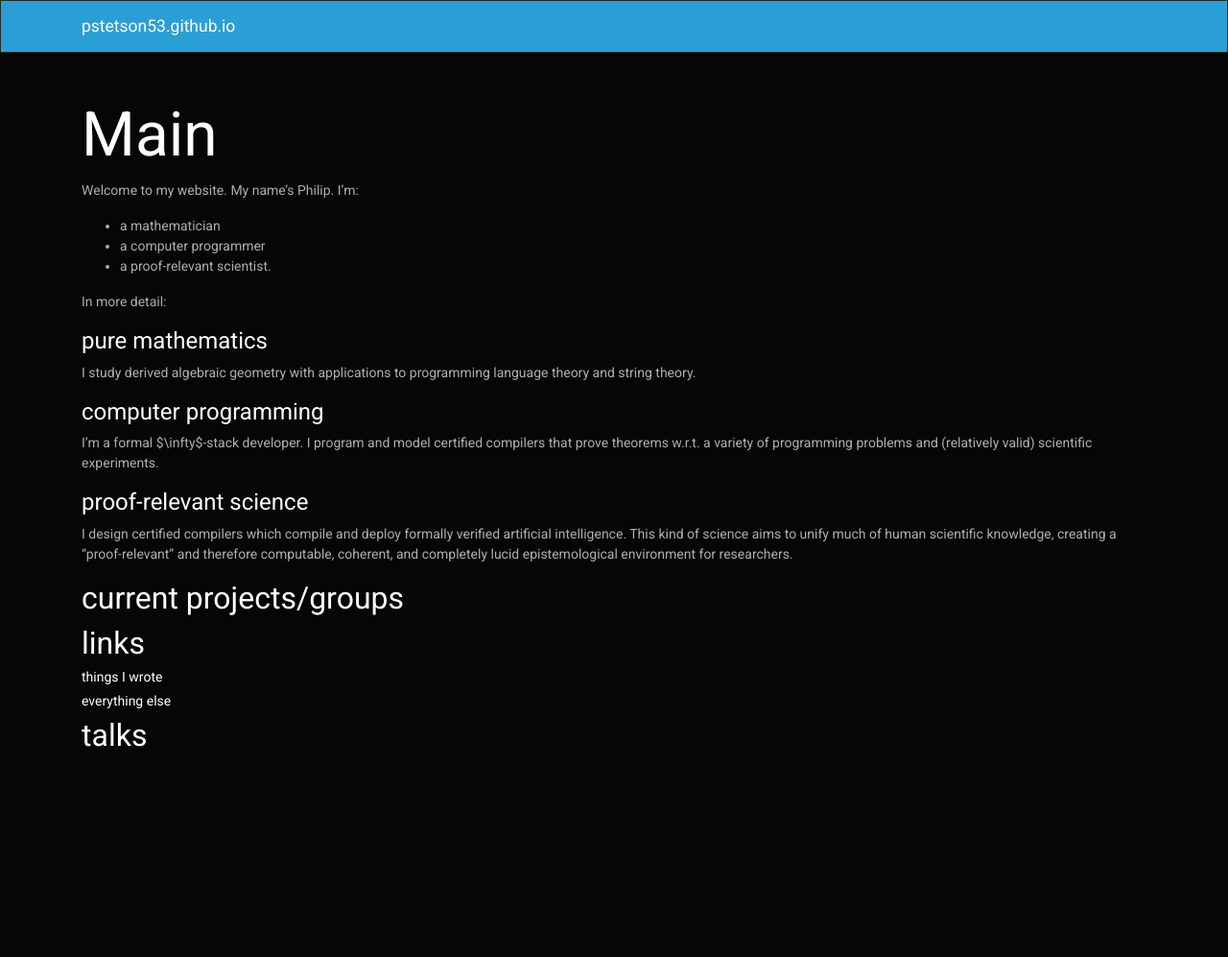
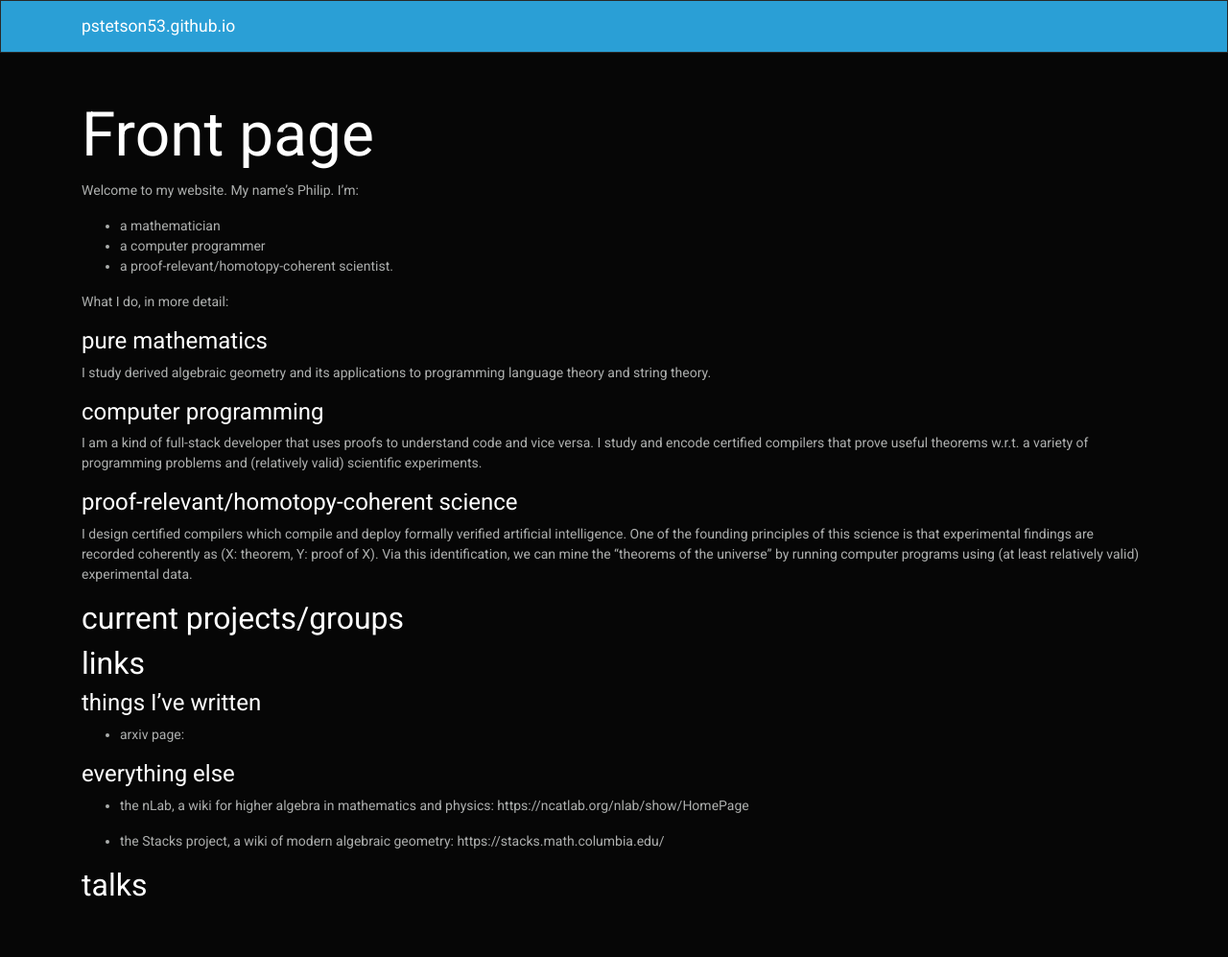
Before and after one commit to pstetson53/pstetson53.github.io, a Jekyll site: the page built from index.md, in a window 1280 px wide. Shown: the whole page at 96% size. Built offline with Jekyll 4.4.1, drawn with Linux system fonts in a browser that asks for light colours; before the commit the page ends 900 px from its top, so only the background shows below that.

Commit message:
Update index.md

```diff
--- a/index.md
+++ b/index.md
@@ -1,36 +1,43 @@
 ---
 layout: page
-title: Main
+title: Front page
 ---
 
 Welcome to my website. My name's Philip. I'm:
 
 * a mathematician
 * a computer programmer
-* a proof-relevant scientist.
+* a proof-relevant/homotopy-coherent scientist.
 
 
-In more detail:
+What I do, in more detail:
 
 ##### pure mathematics
 
-I study derived algebraic geometry with applications to programming language theory and string theory.
+I study derived algebraic geometry and its applications to programming language theory and string theory.
 
 ##### computer programming
 
-I'm a formal $\infty$-stack developer. I program and model certified compilers that prove theorems w.r.t. a variety of programming problems and (relatively valid) scientific experiments.
+I am a kind of full-stack developer that uses proofs to understand code and vice versa. I study and encode certified compilers that prove useful theorems w.r.t. a variety of programming problems and (relatively valid) scientific experiments.
 
-##### proof-relevant science
+##### proof-relevant/homotopy-coherent science
 
-I design certified compilers which compile and deploy formally verified artificial intelligence. This kind of science aims to unify much of human scientific knowledge, creating a "proof-relevant" and therefore computable, coherent, and completely lucid epistemological environment for researchers.
+I design certified compilers which compile and deploy formally verified artificial intelligence. One of the founding principles of this science is that experimental findings are recorded coherently as (X: theorem, Y: proof of X). Via this identification, we can mine the "theorems of the universe" by running computer programs using (at least relatively valid) experimental data.
 
 
 #### current projects/groups
 
 #### links
 
-###### things I wrote
+##### things I've written
 
-###### everything else
+* arxiv page:
+
+##### everything else
+
+* the nLab, a wiki for higher algebra in mathematics and physics: https://ncatlab.org/nlab/show/HomePage
+
+* the Stacks project, a wiki of modern algebraic geometry: https://stacks.math.columbia.edu/
+
 
 #### talks
```
